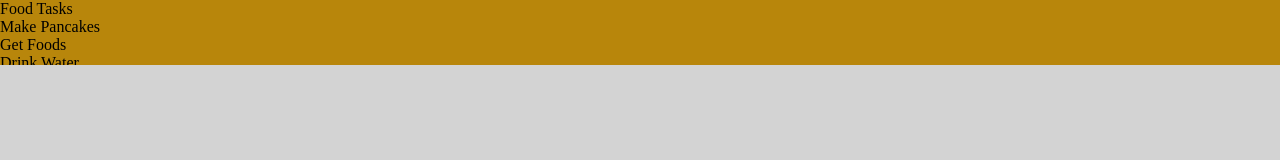
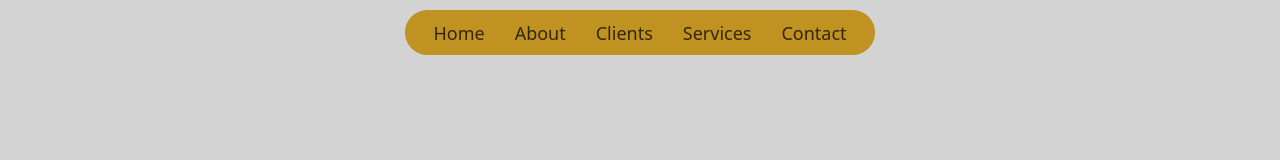
Before and after one commit to TaftSound/drop-down-menu, a website built with webpack: page dist/index.html in a window 1280 px wide. Built offline with nearby package versions, Linux system fonts and the light colour scheme.

Commit message:
Style menu

```diff
--- a/src/index.js
+++ b/src/index.js
@@ -10,9 +10,22 @@ content.classList.add('content')
 document.body.appendChild(header)
 document.body.appendChild(content)
 
-const projects = menu.createCategory('Food Tasks')
-projects.addMenuItem('Make Pancakes')
-projects.addMenuItem('Get Foods')
-projects.addMenuItem('Drink Water')
+const newMenu = menu.createMenu()
+newMenu.addTab('Home')
+newMenu.addTab('About')
+const clientsCategory = newMenu.addCategory('Clients')
+const servicesCategory = newMenu.addCategory('Services')
+newMenu.addTab('Contact')
+clientsCategory.addMenuItem('Your Mom')
+clientsCategory.addMenuItem('You Dad')
+servicesCategory.addMenuItem('Poop Packaging')
+servicesCategory.addMenuItem('Drop Shipping')
+servicesCategory.addMenuItem('Schmerpin')
 
-header.appendChild(projects.getItemElement())
+header.appendChild(newMenu.getDomElement())
+
+
+// const home = menuOne.createCategory('Home')
+// const about = menuOne.createCategory('About')
+
+// header.appendChild(menu.getMenuElement())
--- a/src/menu-style.css
+++ b/src/menu-style.css
@@ -1,4 +1,88 @@
 
-.CATEGORY {
+.MENU {
+  --color-one: #342709;
+  --color-two: #BF9222;
+  --color-three: #DAAA2F;
+  --color-four: #E3BF63;
+  display: flex;
+  gap: 10px;
+  height: min-content;
+  border-radius: 30px;
 
+  border: solid 3px var(--color-two);
+  background-color: var(--color-two);
+  padding: 0px 15px;
 }
+.CATEGORY-CONTAINER {
+  position: relative;
+  box-sizing: border-box;
+  height: 100%;
+  width: max-content;
+  display: flex;
+  justify-content: center;
+  background-color: transparent;
+  border-radius: 10px;
+  border-bottom-left-radius: 0px;
+  border-bottom-right-radius: 0px;
+  align-items: center;
+  padding: 7.5px 10px;
+  margin: 0px;
+  font-size: 18px;
+  color: var(--color-one);
+  transition: border-color .3s,
+              background-color .3s;
+}
+.CATEGORY-CONTAINER.TAB {
+  border-radius: 10px;
+}
+.CATEGORY-NAME {
+  margin: 0px;
+  user-select: none;
+}
+.MENU-LIST {
+  position: absolute;
+  width: max-content;
+  left: 0px;
+  top: calc(100%);
+  padding: 3px;
+  display: grid;
+  place-items: center;
+  grid-auto-rows: max-content;
+  border-radius: 10px;
+  border-top-left-radius: 0px;
+  color: transparent;
+  background-color: transparent;
+  font-size: 16px;
+  visibility: hidden;
+  overflow: hidden;
+  transition: color .3s,
+              background-color .4s,
+              visibility .0s .4s;
+}
+.ITEM {
+  box-sizing: border-box;
+  width: 100%;
+  padding: 5px 10px;
+  text-align: left;
+  /* border-bottom: solid 1px rgba(255, 255, 255, 0.3); */
+  border-radius: 8px;
+  background-color: transparent;
+  transition: background-color .2s;
+}
+.CATEGORY-CONTAINER:hover {
+  background-color: var(--color-three);
+  cursor: pointer;
+  transition: background-color .4s;
+}
+.CATEGORY-CONTAINER:hover .MENU-LIST {
+  color: var(--color-one);
+  background-color: var(--color-three);
+  visibility: visible;
+  transition: color .3s,
+              background-color .4s;
+}
+.CATEGORY-CONTAINER:hover .ITEM:hover {
+  cursor: pointer;
+  background-color: var(--color-four);
+  transition: background-color .2s;
+}
--- a/src/menu.mjs
+++ b/src/menu.mjs
@@ -8,32 +8,57 @@ const createItem = (itemName, categoryName) => {
   return item
 }
 
-const menu = document.createElement('div')
-menu.classList.add('MENU')
-
-const domMethods = {
-  createCategory: (categoryName) => {
-    const category = document.createElement('div')
-    category.classList.add('CATEGORY')
-    category.textContent = categoryName
-    menu.appendChild(category)
+const createCategory = function (currentMenu, newCategoryName, isCategory, listenerFunction) {
+  const category = document.createElement('div')
+  const categoryName = document.createElement('p')
+  category.classList.add('CATEGORY-CONTAINER')
+  categoryName.classList.add('CATEGORY-NAME')
+  categoryName.textContent = newCategoryName
+  currentMenu.appendChild(category)
+  category.appendChild(categoryName)
+  if (isCategory) {
+    const menuList = document.createElement('div')
+    menuList.classList.add('MENU-LIST')
+    category.appendChild(menuList)
     return {
-      addMenuItem: (itemName) => {
-        const newItem = createItem(itemName, categoryName)
-        category.appendChild(newItem)
+      addMenuItem: (itemName, listenerFunction) => {
+        const newItem = createItem(itemName, newCategoryName)
+        newItem.addEventListener('click', listenerFunction)
+        menuList.appendChild(newItem)
       },
-      addItemListener: (itemName, listenerFunction) => {
-        const item = document.getElementById(`${categoryName}-${itemName}`)
-        item.addEventListener('click', listenerFunction)
-      },
-      getItemElement: () => {
+      getCategoryElement: () => {
         return category
       }
     }
-  },
-  getMenuElement: () => {
-    return menu
+  } else {
+    category.classList.add('TAB')
+    category.addEventListener('click', listenerFunction)
+    return {
+      getTabElement: () => {
+        return category
+      }
+    }
   }
 }
 
-export default domMethods
+const menu = {
+  createMenu: function () {
+    const menuDomElement = document.createElement('div')
+    menuDomElement.classList.add('MENU')
+    return {
+      addCategory: function (categoryName, listenerFunction) {
+        const newCategory = createCategory(menuDomElement, categoryName, true)
+        return newCategory
+      },
+      addTab: function (categoryName, listenerFunction) {
+        const newTab = createCategory(menuDomElement, categoryName, false, listenerFunction)
+        return newTab
+      },
+      getDomElement: function () {
+        return menuDomElement
+      }
+    }
+  }
+}
+
+export default menu
--- a/src/style.css
+++ b/src/style.css
@@ -1,12 +1,18 @@
+
+
 body {
   min-height: 100vh;
   margin: 0px;
   display: grid;
   grid-template-rows: 65px 1fr;
+  font-family: system-ui, -apple-system, BlinkMacSystemFont, 'Segoe UI', Roboto, Oxygen, Ubuntu, Cantarell, 'Open Sans', 'Helvetica Neue', sans-serif;
 }
 
 .header {
-  background-color: darkgoldenrod;
+  background-color: lightgray;
+  display: flex;
+  justify-content: center;
+  align-items: center;
 }
 .content {
   background-color: lightgray;
```
Also changed, not shown: dist/main.js.
